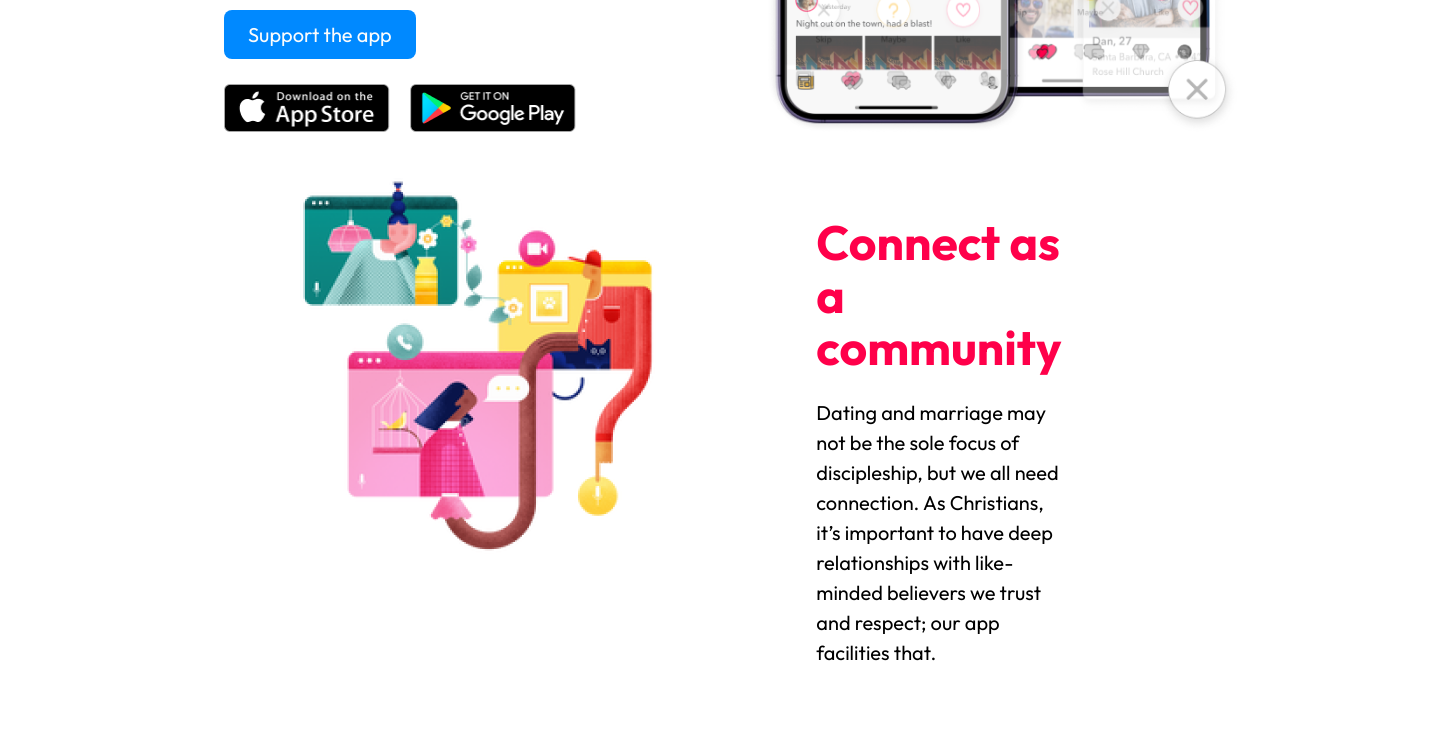
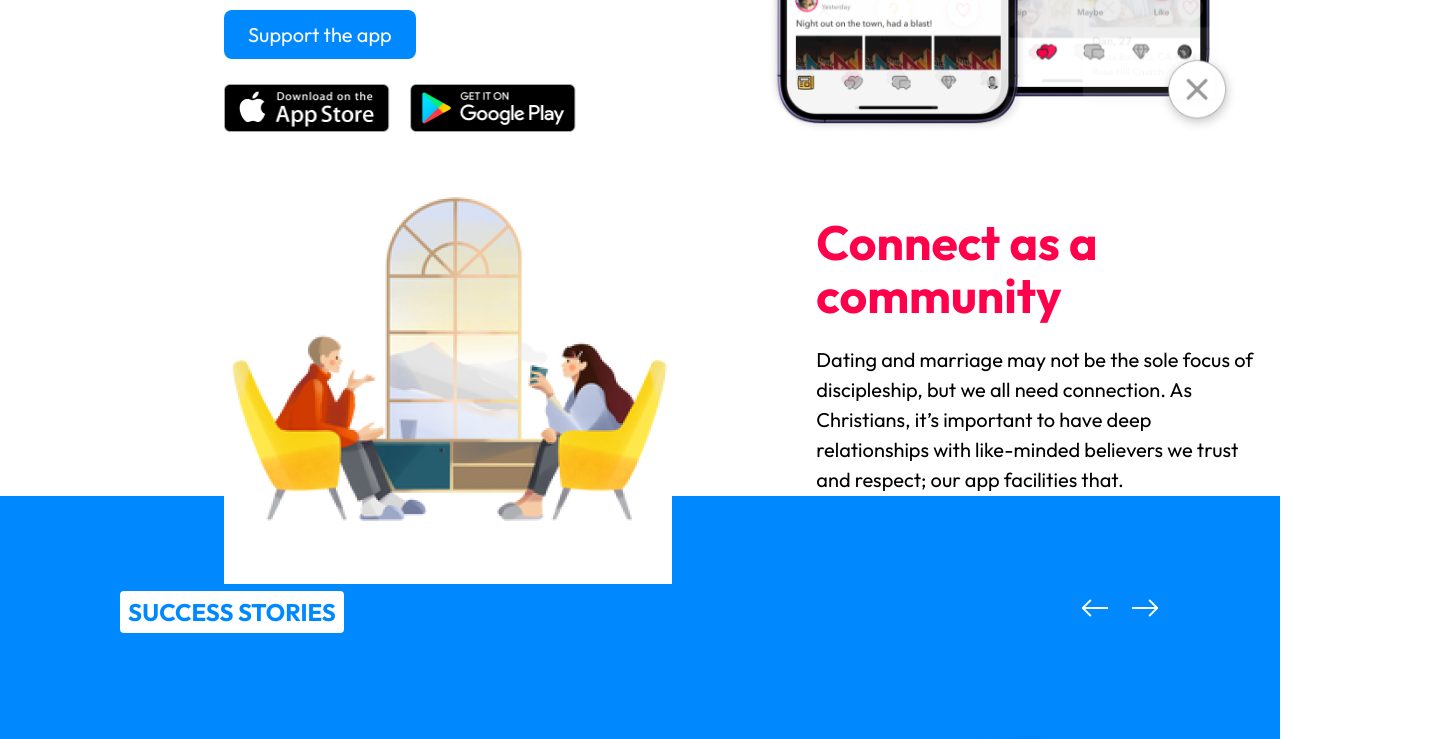
Before and after one commit to CoreyRobinsonDev/purematch-homepage, a Next.js app: page / in a window 1280 px wide. Shown: the part 560-1299 px from the top of the page, 1436 px wide, since content can reach past the window. Built offline with nearby package versions, Linux system fonts and the light colour scheme.

Commit message:
feature images now change when the user scrolls down different product features

```diff
--- a/components/About.tsx
+++ b/components/About.tsx
@@ -1,12 +1,27 @@
 import Image from "next/image";
 import Link from "next/link";
-import { motion } from "framer-motion";
-import { useState, useEffect, useMemo } from "react";
+import { motion, useInView } from "framer-motion";
+import { useRef, useEffect } from "react";
 
 import styles from "../styles/About.module.css";
 
 
 const About = () => {
+  const container = useRef() as React.RefObject<HTMLDivElement>;
+  const ref1 = useRef(null);
+  const ref2 = useRef(null);
+  const ref3 = useRef(null);
+  const ref1IsInView = useInView(ref1, {root: container})
+  const ref2IsInView = useInView(ref2, {root: container})
+  const ref3IsInView = useInView(ref3, {root: container})
+
+  useEffect(() => {
+    if (ref1IsInView) console.log(1)
+    if (ref2IsInView) console.log(2)
+    if (ref3IsInView) console.log(3)
+
+  }, [ref1IsInView, ref2IsInView, ref3IsInView])
+
   return <section className={styles.container}>
     <div className={styles.about__summary}>
       <h2 className={styles.summary__header}>Connect, Date, and Socialize.</h2>
@@ -46,15 +61,35 @@ const About = () => {
         height={569.34}
       />
     </figure>
-    <Image
-      src="/images/Feature-Photo-1.png"
-      alt=""
-      width={448}
-      height={448}
-    />
-    <div className={styles.feature_container}>
-      <h2 className={styles.feature__header}>Connect as a community</h2>
-      <p className={styles.feature__description}>Dating and marriage may not be the sole focus of discipleship, but we all need connection. As Christians, it’s important to have deep relationships with like-minded believers we trust and respect; our app facilities that.</p>
+    <figure className={styles.feature_image_container}>
+      <motion.img className={styles.feature_image} src="/images/Feature-Photo-1.png" alt=""
+        initial={{opacity: 0}}
+        animate={ref1IsInView ? {opacity: 1} : {opacity: 0}}
+      />
+      <motion.img className={styles.feature_image} src="/images/Feature-Photo-2.png" alt=""
+        initial={{opacity: 0}}
+        animate={ref2IsInView ? {opacity: 1} : {opacity: 0}}
+      />
+      <motion.img className={styles.feature_image} src="/images/Feature-Photo-3.png" alt=""
+        initial={{opacity: 0}}
+        animate={ref3IsInView ? {opacity: 1} : {opacity: 0}}
+      />
+
+    </figure>
+    <div className={styles.feature_container} ref={container}>
+      <motion.article className={styles.feature} ref={ref1}>
+        <h2 className={`${styles.feature__header} ${styles["--1"]}`}>Connect as a community</h2>
+        <p className={styles.feature__description}>Dating and marriage may not be the sole focus of discipleship, but we all need connection. As Christians, it’s important to have deep relationships with like-minded believers we trust and respect; our app facilities that.</p>
+      </motion.article>
+      <motion.article className={styles.feature} ref={ref2}>
+        <h2 className={`${styles.feature__header} ${styles["--2"]}`}>Form organic relationships</h2>
+        <p className={styles.feature__description}>Pure Match at its heart is a place for all disciples (single and married) to connect, network, and socialize in order to strengthen the bond of the kingdom of Heaven on earth.</p>
+      </motion.article>
+      <motion.article className={styles.feature} ref={ref3}>
+        <h2 className={`${styles.feature__header} ${styles["--3"]}`}>Make meaningful conversations</h2>
+        <p className={styles.feature__description}>Pure Match hopes to foster and grow relationships between like-minded disciples in a healthy community. Connect with Christians you have things in common with. Our environment fosters many lasting partnerships such as network connections and even marriage.</p>
+      </motion.article>
+
     </div>
   </section>
 }
--- a/styles/About.module.css
+++ b/styles/About.module.css
@@ -1,8 +1,9 @@
 .container {
   display: grid;
   grid-template-columns: 1fr 1fr;
-  padding: 5.9rem 0;
-  margin: 0 22.4rem;
+  padding-top: 5.9rem;
+  margin-left: 22.4rem;
+  height: 120vh;
 }
 
 .container > * {
@@ -48,9 +49,9 @@
 
 @keyframes fade {
   0% {opacity: 0;}
-  20%, 50% {opacity: 1;}
+  10%, 50% {opacity: 1;}
   50% {opacity: 1;}
-  70%, 100% {opacity: 0;}
+  60%, 100% {opacity: 0;}
 }
 
 .hero_image_container {
@@ -72,13 +73,41 @@
 
 /* Feature */
 
-.feature_container {
-  padding: 8rem;
-  z-index: 2;
+.feature_image_container {
+  position: relative;
+  justify-self: flex-start;
 }
 
+.feature_image {
+  position: absolute;
+  top: 0;
+  left: 0;
+  background-color: white;
+}
+
+.feature_container {
+  overflow: scroll;
+  -ms-overflow-style: none;
+  scrollbar-width: none;
+  scroll-snap-type: y mandatory;
+  width: 70rem;
+  height: 40rem;
+}
+
+.feature_container::-webkit-scrollbar {
+  display: none;
+}
+
+.feature {
+  padding: 8rem 18rem 8rem 8rem;
+  scroll-snap-align: start;
+}
+
+.feature__header.--1 { color:#ff004a; }
+.feature__header.--2 { color:#ffac00; }
+.feature__header.--3 { color: var(--primary-color); }
+
 .feature__header {
-  color: #ff004a;
   line-height: 110%;
   font-size: 4.8rem;
   padding-bottom: 2.4rem;
```
